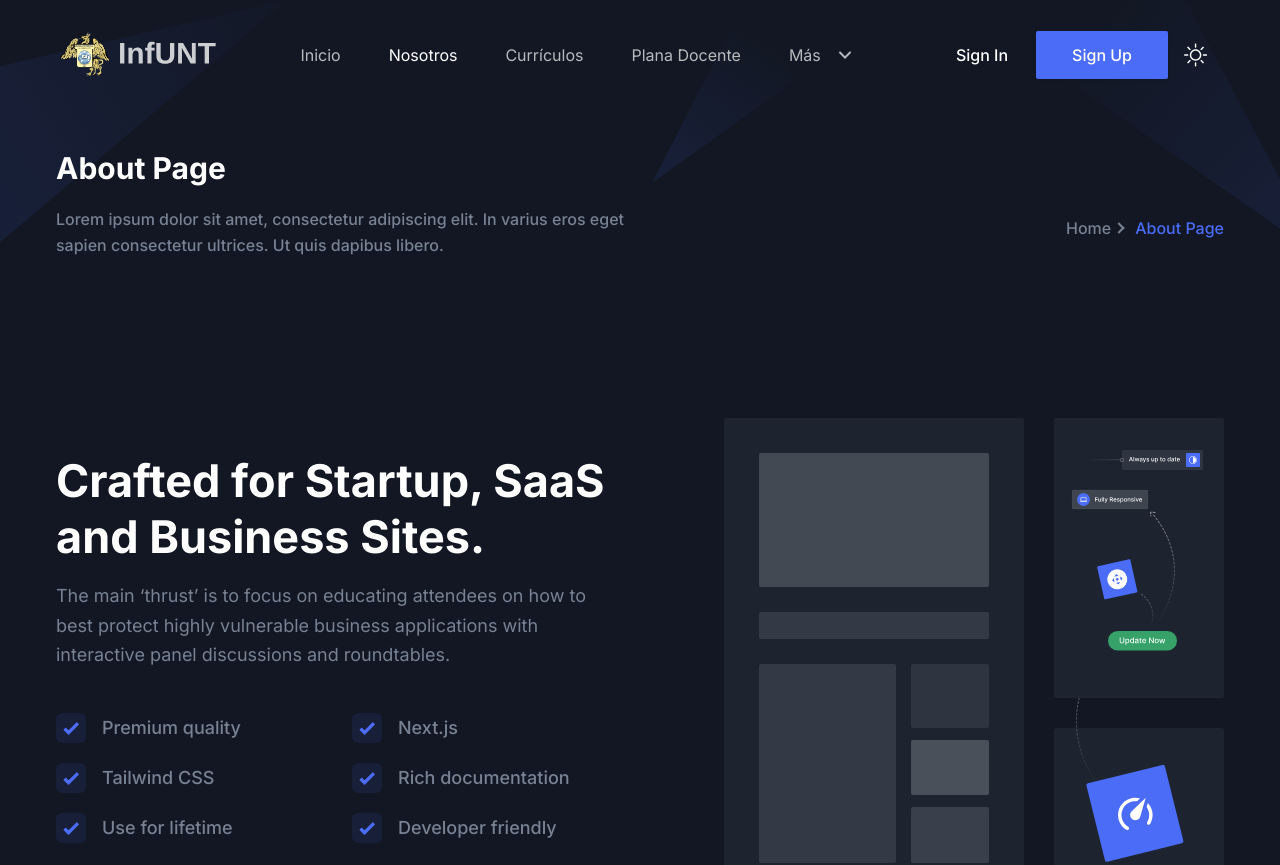
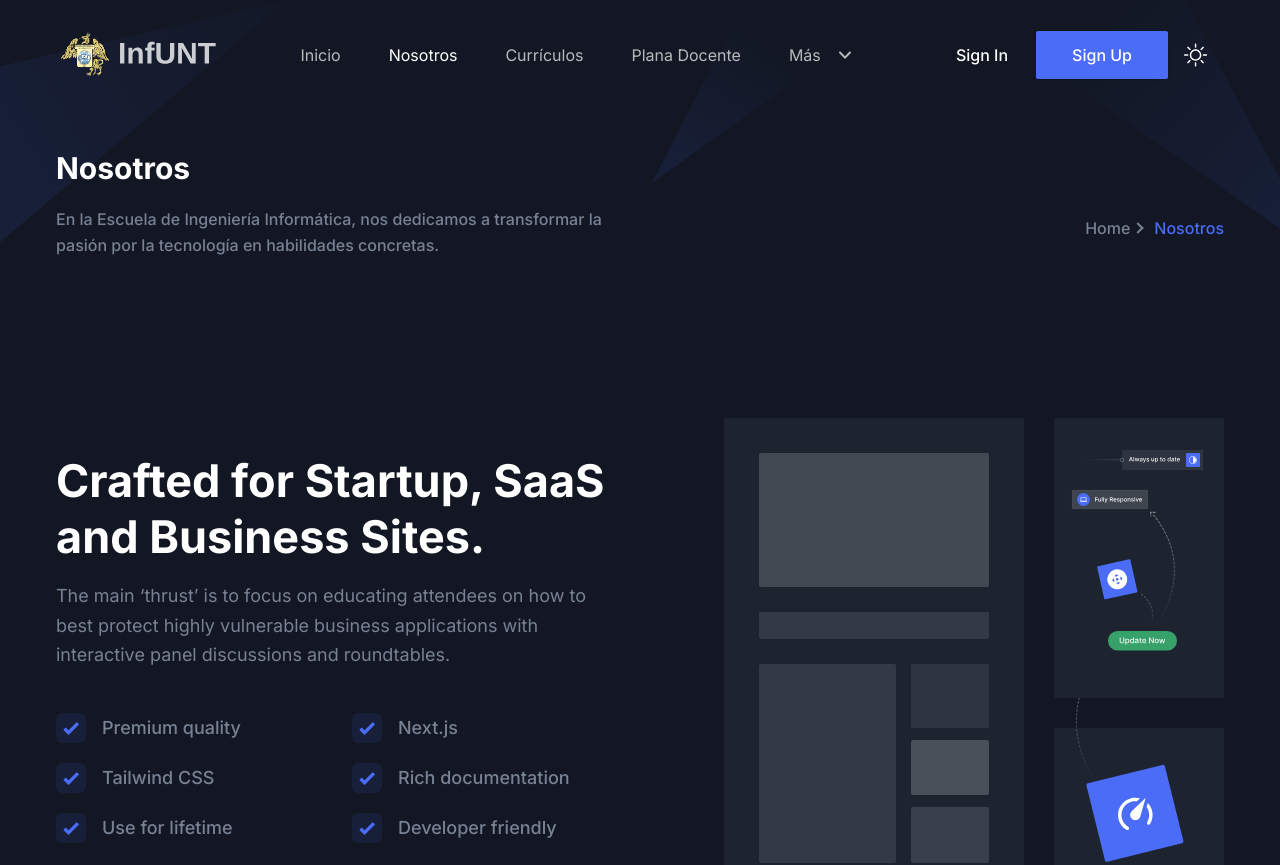
Before and after one commit to Fernando-rgb-blue/Proyecto-Integrador, a Next.js app: page /about in a window 1280 px wide. Shown: the top 865 px of the page. Built offline with nearby package versions, Linux system fonts and the light colour scheme.

Commit message:
Actualización de página nosotros
Se cambio el título y la descripción de la página "Nosotros".

```diff
--- a/src/app/about/page.tsx
+++ b/src/app/about/page.tsx
@@ -5,8 +5,8 @@ import Breadcrumb from "@/components/Common/Breadcrumb";
 import { Metadata } from "next";
 
 export const metadata: Metadata = {
-  title: "About Page | Free Next.js Template for Startup and SaaS",
-  description: "This is About Page for Startup Nextjs Template",
+  title: "Escuela de Informática | Nosotros",
+  description: "Esta es la página de Nosotros",
   // other metadata
 };
 
@@ -14,8 +14,8 @@ const AboutPage = () => {
   return (
     <>
       <Breadcrumb
-        pageName="About Page"
-        description="Lorem ipsum dolor sit amet, consectetur adipiscing elit. In varius eros eget sapien consectetur ultrices. Ut quis dapibus libero."
+        pageName="Nosotros"
+        description="En la Escuela de Ingeniería Informática, nos dedicamos a transformar la pasión por la tecnología en habilidades concretas."
       />
       <AboutSectionOne />
       <AboutSectionTwo />
```
